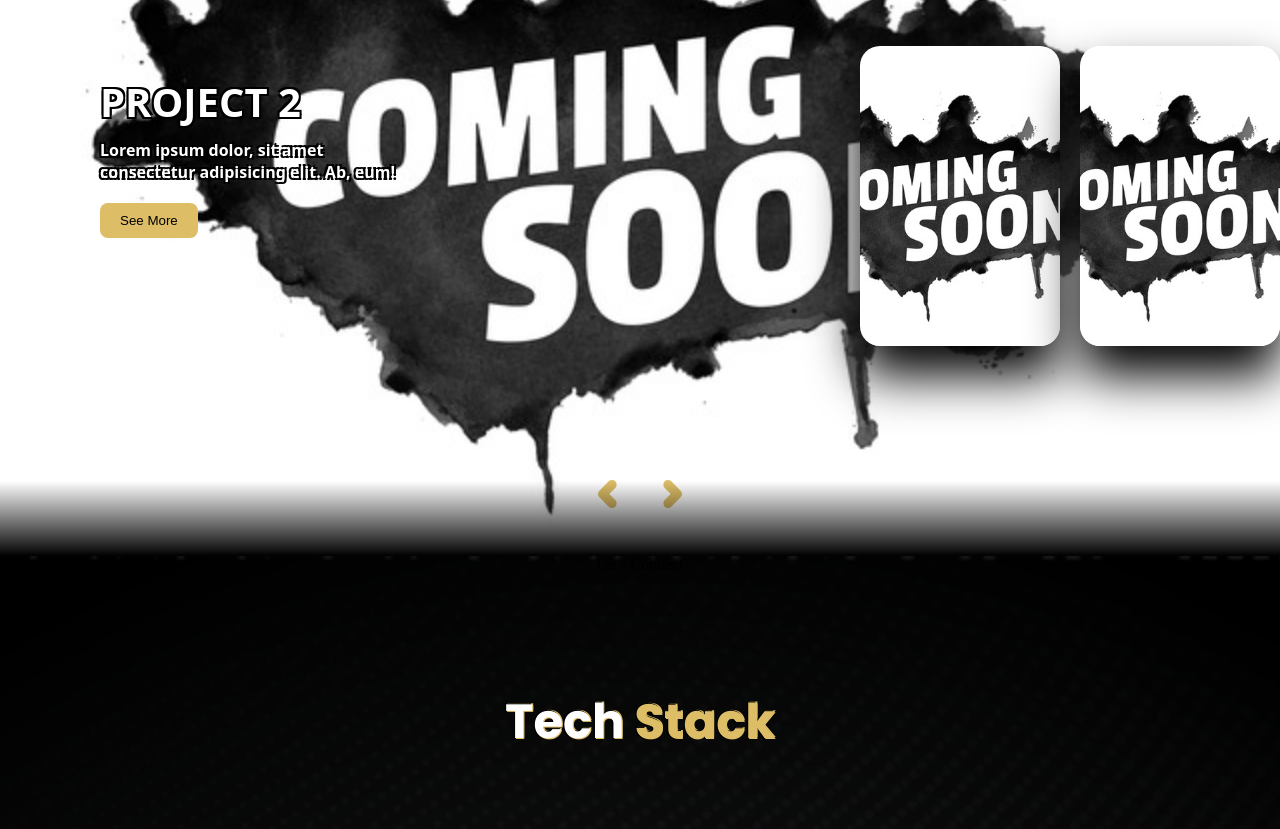
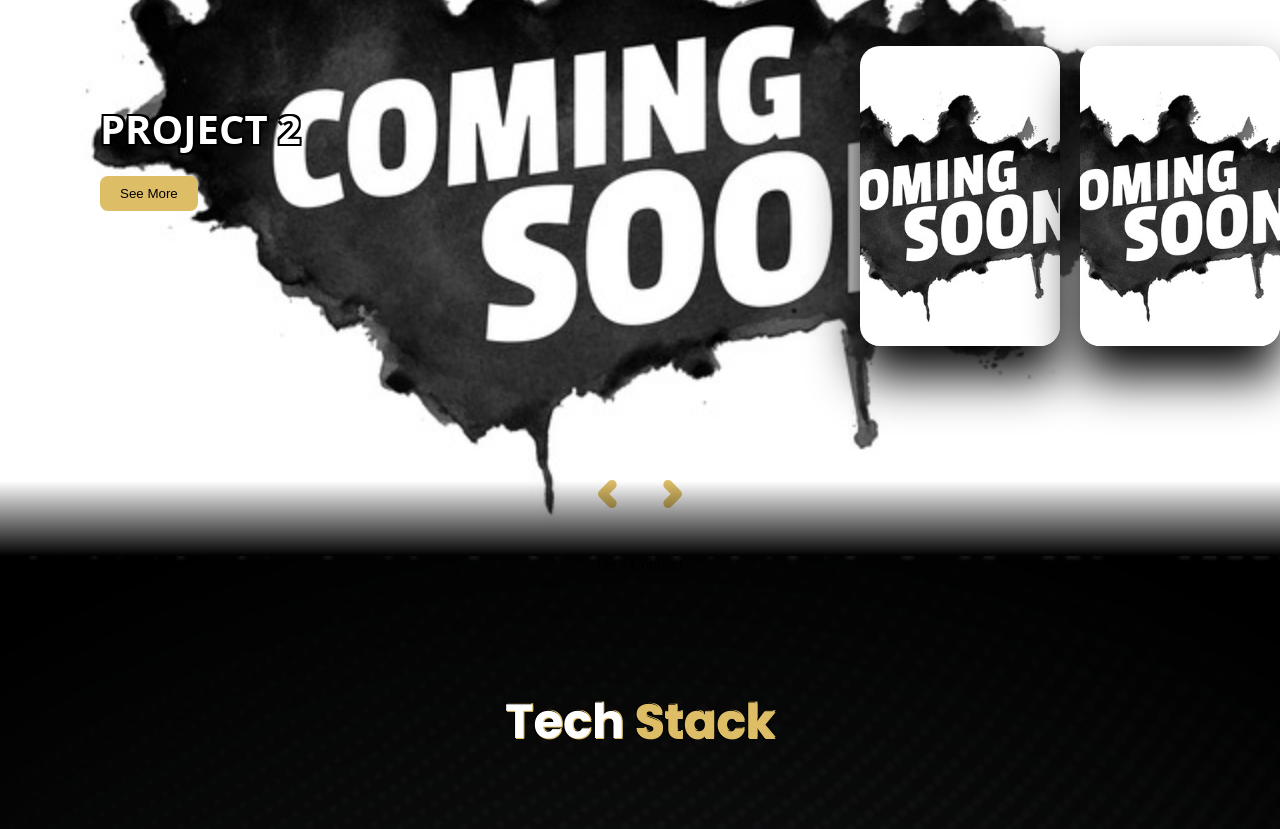
Before and after one commit to NisalkaJay/Portfolio, a React (Vite) app: page / in a window 1280 px wide. Shown: the part 2680-3509 px from the top of the page. Built offline with nearby package versions, Linux system fonts and the light colour scheme.

Commit message:
Updated styles in Projects.jsx

```diff
--- a/src/components/Projects.jsx
+++ b/src/components/Projects.jsx
@@ -43,28 +43,28 @@ const Projects = () => {
         <div className={styles.projectsSliderItem} style={{ backgroundImage: `url(${img4})` }}>
           <div className={styles.projectsSliderContent}>
             <div className={styles.projectsSliderName}>project 1</div>
-            <div className={styles.projectsSliderDescription}>Lorem ipsum dolor, sit amet consectetur adipisicing elit. Ab, eum!</div>
+            <div className={styles.projectsSliderDescription}></div>
             <button className={styles.projectsSliderButton}>See More</button>
           </div>
         </div>
         <div className={styles.projectsSliderItem} style={{ backgroundImage: `url(${img4})` }}>
           <div className={styles.projectsSliderContent}>
             <div className={styles.projectsSliderName}>project 2</div>
-            <div className={styles.projectsSliderDescription}>Lorem ipsum dolor, sit amet consectetur adipisicing elit. Ab, eum!</div>
+            <div className={styles.projectsSliderDescription}></div>
             <button className={styles.projectsSliderButton}>See More</button>
           </div>
         </div>
         <div className={styles.projectsSliderItem} style={{ backgroundImage: `url(${img4})` }}>
           <div className={styles.projectsSliderContent}>
             <div className={styles.projectsSliderName}>project 3</div>
-            <div className={styles.projectsSliderDescription}>Lorem ipsum dolor, sit amet consectetur adipisicing elit. Ab, eum!</div>
+            <div className={styles.projectsSliderDescription}></div>
             <button className={styles.projectsSliderButton}>See More</button>
           </div>
         </div>
         <div className={styles.projectsSliderItem} style={{ backgroundImage: `url(${img4})` }}>
           <div className={styles.projectsSliderContent}>
             <div className={styles.projectsSliderName}>project 4</div>
-            <div className={styles.projectsSliderDescription}>Lorem ipsum dolor, sit amet consectetur adipisicing elit. Ab, eum!</div>
+            <div className={styles.projectsSliderDescription}></div>
             <button className={styles.projectsSliderButton}>See More</button>
           </div>
         </div>
```
